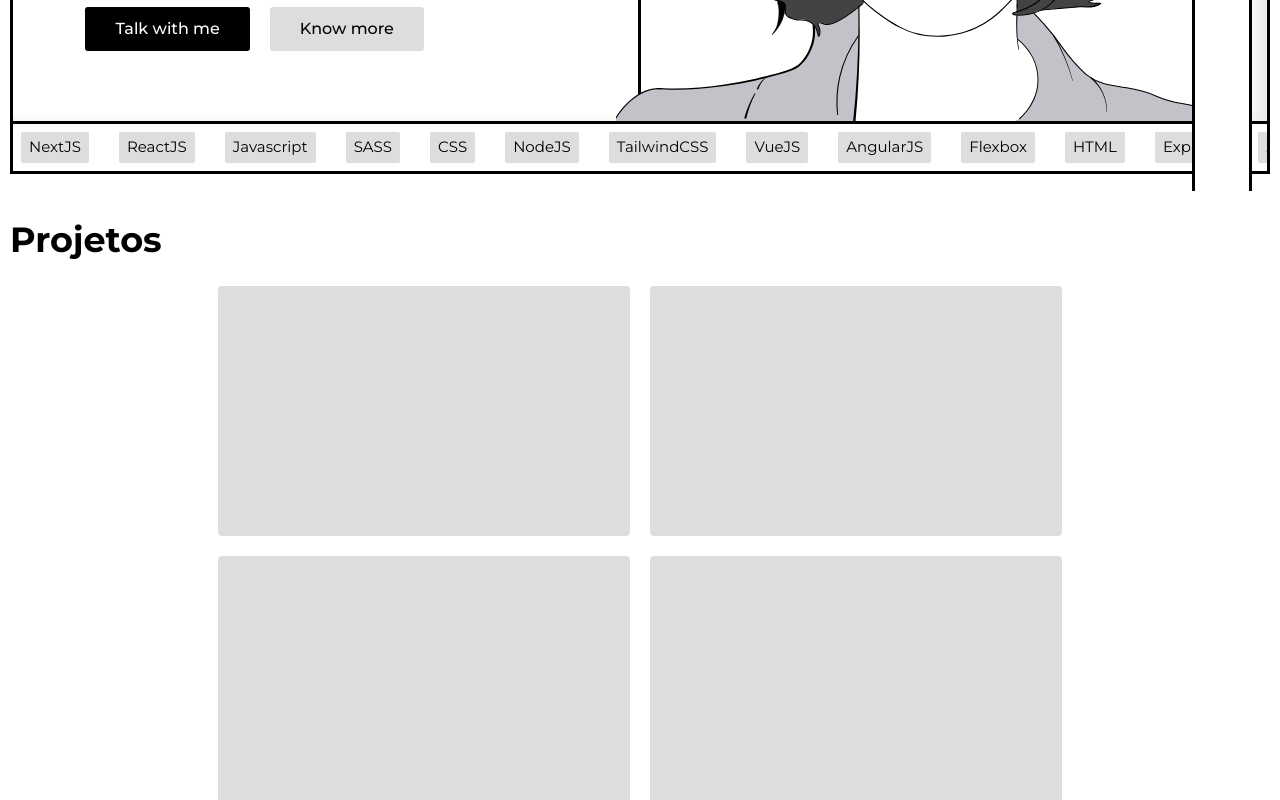
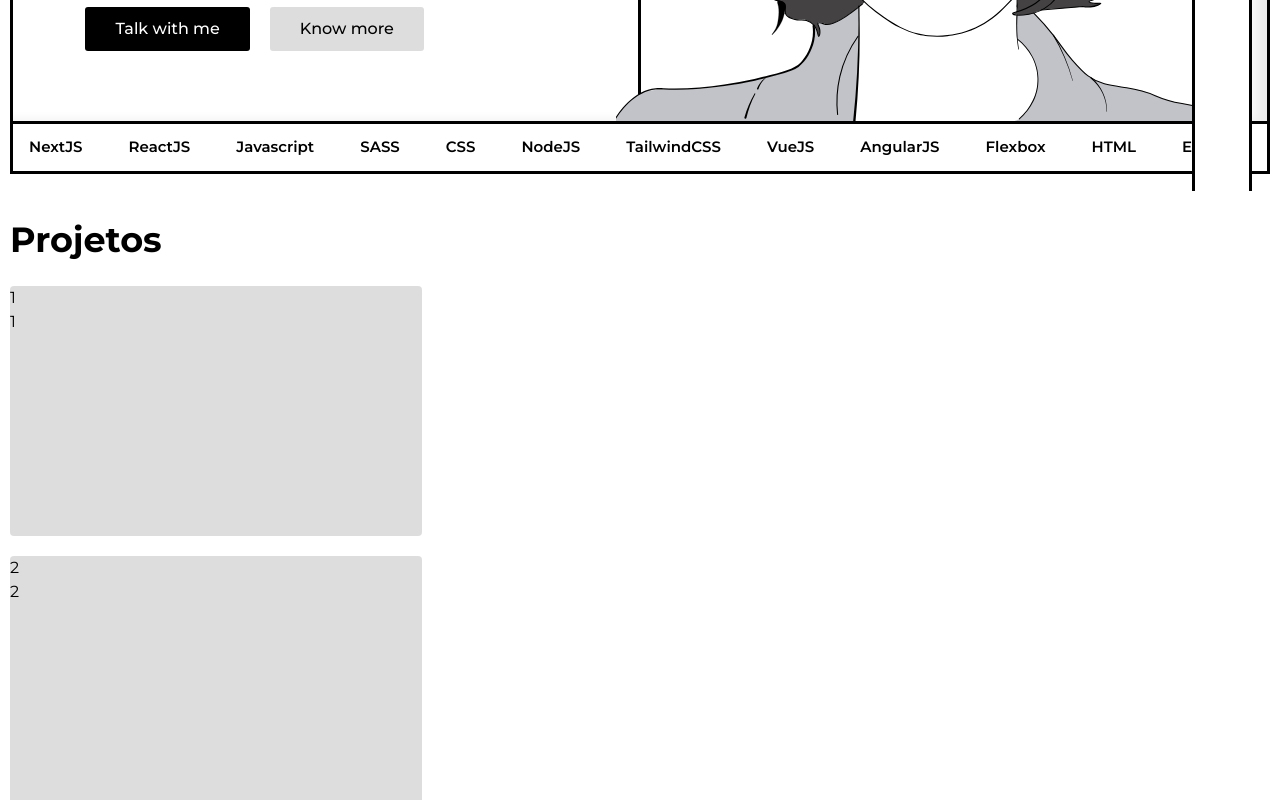
Before and after one commit to LuciLua/newPort, a Next.js app: page / in a window 1280 px wide. Shown: the part 540-1340 px from the top of the page. Built offline with nearby package versions, Linux system fonts and the light colour scheme.

Commit message:
framer motion

```diff
--- a/package.json
+++ b/package.json
@@ -19,6 +19,7 @@
     "@types/node": "^20.10.5",
     "@types/react": "^18.2.46",
     "autoprefixer": "^10.4.16",
+    "framer-motion": "^10.16.16",
     "postcss": "^8.4.32",
     "react-icons": "^4.12.0",
     "tailwindcss": "^3.4.0",
--- a/src/app/page.tsx
+++ b/src/app/page.tsx
@@ -1,6 +1,7 @@
 import { AiFillGithub, AiFillLinkedin } from "react-icons/ai"
 import { BiMailSend } from "react-icons/bi"
 import { InitialBox } from "../components/InitialBox"
+import { Projeto } from "../components/Projeto"
 
 export default function homepage() {
     return (
@@ -14,12 +15,20 @@ export default function homepage() {
             <div className="mx-auto w-full max-w-[1300px] py-[20px] px-[10px]">
                 <h1 className="text-[35px] font-[700] pb-[20px]">Projetos</h1>
                 <div className="flex w-full justify-center gap-5 flex-wrap">
-                    <div className="rounded-[4px] bg-[#ddd] w-[412px] h-[250px] min-w-[412px] min-h-[250px] "/>
-                    <div className="rounded-[4px] bg-[#ddd] w-[412px] h-[250px] min-w-[412px] min-h-[250px]"/>
-                    <div className="rounded-[4px] bg-[#ddd] w-[412px] h-[250px] min-w-[412px] min-h-[250px]"/>
-                    <div className="rounded-[4px] bg-[#ddd] w-[412px] h-[250px] min-w-[412px] min-h-[250px]"/>
-                    <div className="rounded-[4px] bg-[#ddd] w-[412px] h-[250px] min-w-[412px] min-h-[250px]"/>
-                    <div className="rounded-[4px] bg-[#ddd] w-[412px] h-[250px] min-w-[412px] min-h-[250px]"/>
+                    <Projeto name={"1"} img={"1"}/>
+                    <Projeto name={"2"} img={"2"}/>
+                    <Projeto name={"3"} img={"3"}/>
+                </div>
+            </div>
+            <div className="mx-auto w-full max-w-[1300px] py-[20px] px-[10px]">
+                <h1 className="text-[35px] font-[700] pb-[20px]">Projetos</h1>
+                <div className="flex w-full justify-center gap-5 flex-wrap">
+                    <Projeto name={"1"} img={"1"}/>
+                    <Projeto name={"2"} img={"2"}/>
+                    <Projeto name={"3"} img={"3"}/>
+                    <Projeto name={"3"} img={"3"}/>
+                    <Projeto name={"3"} img={"3"}/>
+                    <Projeto name={"3"} img={"3"}/>
                 </div>
             </div>
         </div>
--- a/src/components/InitialBox.tsx
+++ b/src/components/InitialBox.tsx
@@ -39,23 +39,23 @@ export function InitialBox() {
             </div>
 
             <footer className="gap-[30px] flex border-[#000] border-t-[3px] mt-auto w-full p-2 overflow-x-hidden">
-                <div className="bg-[#ddd] text-black text-[15px] w-fit py-1 px-2 rounded-[2px]">NextJS</div>
-                <div className="bg-[#ddd] text-black text-[15px] w-fit py-1 px-2 rounded-[2px]">ReactJS</div>
-                <div className="bg-[#ddd] text-black text-[15px] w-fit py-1 px-2 rounded-[2px]">Javascript</div>
-                <div className="bg-[#ddd] text-black text-[15px] w-fit py-1 px-2 rounded-[2px]">SASS</div>
-                <div className="bg-[#ddd] text-black text-[15px] w-fit py-1 px-2 rounded-[2px]">CSS</div>
-                <div className="bg-[#ddd] text-black text-[15px] w-fit py-1 px-2 rounded-[2px]">NodeJS</div>
-                <div className="bg-[#ddd] text-black text-[15px] w-fit py-1 px-2 rounded-[2px]">TailwindCSS</div>
-                <div className="bg-[#ddd] text-black text-[15px] w-fit py-1 px-2 rounded-[2px]">VueJS</div>
-                <div className="bg-[#ddd] text-black text-[15px] w-fit py-1 px-2 rounded-[2px]">AngularJS</div>
-                <div className="bg-[#ddd] text-black text-[15px] w-fit py-1 px-2 rounded-[2px]">Flexbox</div>
-                <div className="bg-[#ddd] text-black text-[15px] w-fit py-1 px-2 rounded-[2px]">HTML</div>
-                <div className="bg-[#ddd] text-black text-[15px] w-fit py-1 px-2 rounded-[2px]">Express</div>
-                <div className="bg-[#ddd] text-black text-[15px] w-fit py-1 px-2 rounded-[2px]">API</div>
-                <div className="bg-[#ddd] text-black text-[15px] w-fit py-1 px-2 rounded-[2px]">Git</div>
-                <div className="bg-[#ddd] text-black text-[15px] w-fit py-1 px-2 rounded-[2px]">GitHub</div>
-                <div className="bg-[#ddd] text-black text-[15px] w-fit py-1 px-2 rounded-[2px]">NPM</div>
-                <div className="bg-[#ddd] text-black text-[15px] w-fit py-1 px-2 rounded-[2px]">Yarn</div>
+                <div className="font-[600] text-black text-[15px] w-fit py-1 px-2 rounded-[2px]">NextJS</div>
+                <div className="font-[600] text-black text-[15px] w-fit py-1 px-2 rounded-[2px]">ReactJS</div>
+                <div className="font-[600] text-black text-[15px] w-fit py-1 px-2 rounded-[2px]">Javascript</div>
+                <div className="font-[600] text-black text-[15px] w-fit py-1 px-2 rounded-[2px]">SASS</div>
+                <div className="font-[600] text-black text-[15px] w-fit py-1 px-2 rounded-[2px]">CSS</div>
+                <div className="font-[600] text-black text-[15px] w-fit py-1 px-2 rounded-[2px]">NodeJS</div>
+                <div className="font-[600] text-black text-[15px] w-fit py-1 px-2 rounded-[2px]">TailwindCSS</div>
+                <div className="font-[600] text-black text-[15px] w-fit py-1 px-2 rounded-[2px]">VueJS</div>
+                <div className="font-[600] text-black text-[15px] w-fit py-1 px-2 rounded-[2px]">AngularJS</div>
+                <div className="font-[600] text-black text-[15px] w-fit py-1 px-2 rounded-[2px]">Flexbox</div>
+                <div className="font-[600] text-black text-[15px] w-fit py-1 px-2 rounded-[2px]">HTML</div>
+                <div className="font-[600] text-black text-[15px] w-fit py-1 px-2 rounded-[2px]">Express</div>
+                <div className="font-[600] text-black text-[15px] w-fit py-1 px-2 rounded-[2px]">API</div>
+                <div className="font-[600] text-black text-[15px] w-fit py-1 px-2 rounded-[2px]">Git</div>
+                <div className="font-[600] text-black text-[15px] w-fit py-1 px-2 rounded-[2px]">GitHub</div>
+                <div className="font-[600] text-black text-[15px] w-fit py-1 px-2 rounded-[2px]">NPM</div>
+                <div className="font-[600] text-black text-[15px] w-fit py-1 px-2 rounded-[2px]">Yarn</div>
             </footer>
 
         </div>
--- /dev/null
+++ b/src/components/Projeto.tsx
@@ -0,0 +1,52 @@
+'use client'
+
+import { motion, useScroll } from "framer-motion"
+
+
+export const spring = {
+    gentle: {
+      type: `spring`,
+      mass: 1,
+      damping: 50,
+      stiffness: 100,
+      velocity: 2,
+    },
+  };
+
+
+export function Projeto({ name, img }) {
+
+
+    const container = {
+        expanded: {
+          width: `100%`,
+          transition: spring.gentle,
+        },
+      };
+
+
+    const { scrollYProgress, scrollX, scrollY } = useScroll();
+
+    return (
+        <motion.div
+            initial="hidden"
+            whileInView="visible"
+            whileDrag={{scaleX: 1.2}}
+            style={{
+                scaleX: scrollYProgress, animation: "ease-out",
+            }}
+            // initial={{ opacity: 0 }}
+            // whileInView={{ opacity: 1 }}
+            drag={"x"}
+            dragElastic={0.01}
+            dragConstraints={{ top: 2, left: 0, right: 1 }}
+
+            animate="expanded" variants={container}
+        >
+            <div className="rounded-[4px] bg-[#ddd] w-[412px] h-[250px] min-w-[412px] min-h-[250px]">
+                <h1>{name}</h1>
+                <h2>{img}</h2>
+            </div>
+        </motion.div>
+    )
+}
```
Also changed, not shown: 1 other file (tests, documents, lock files or other folders).
